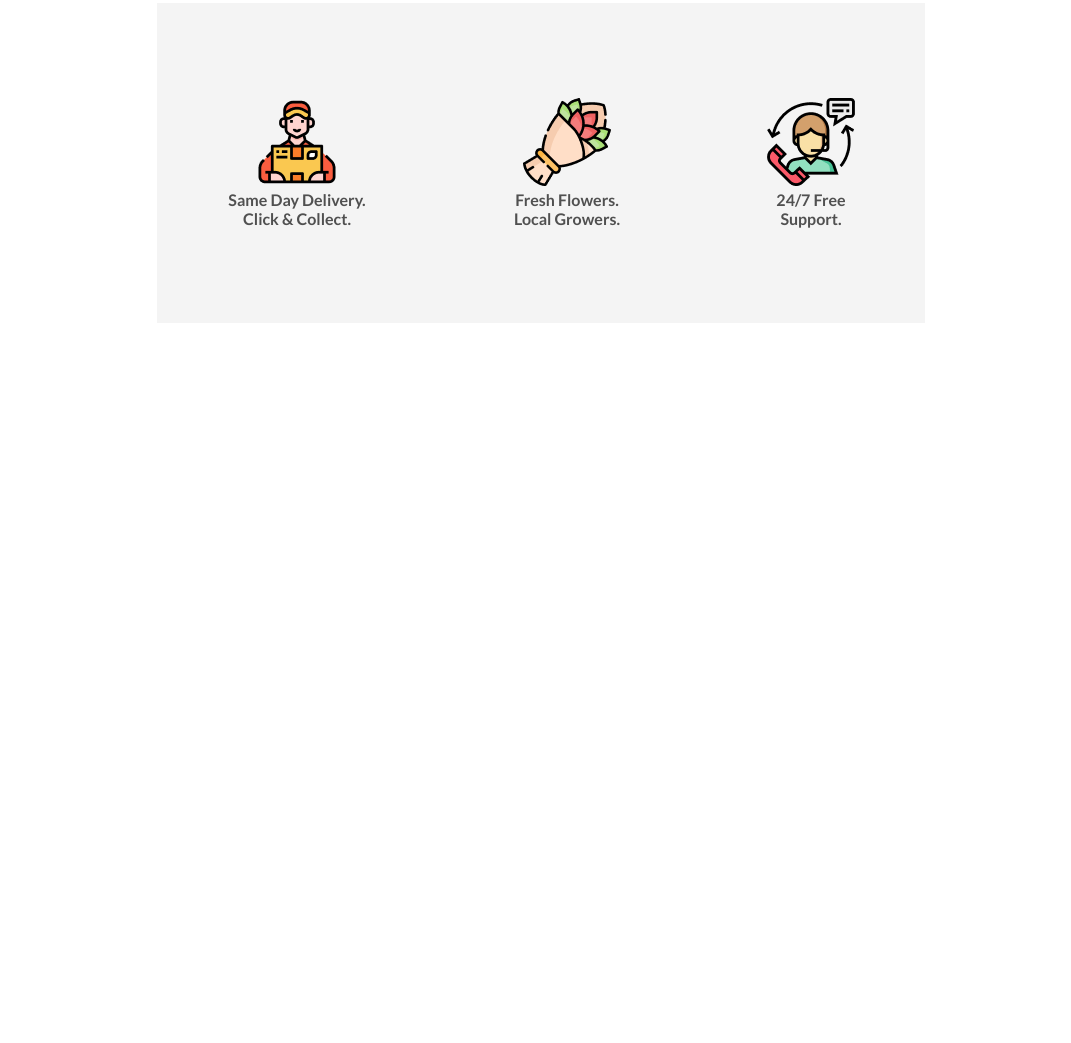
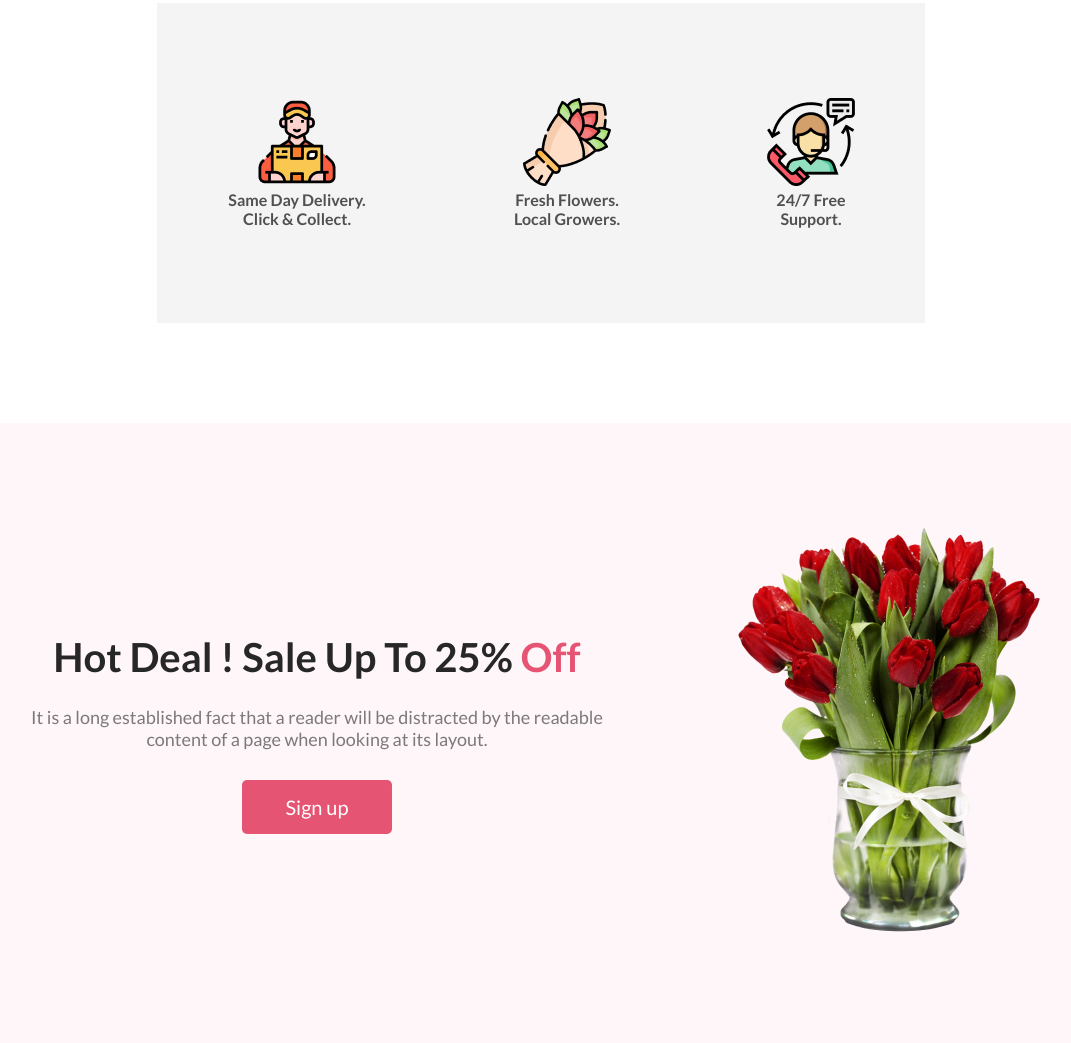
Before and after one commit to mdnurnabihsn/flower-shop, a plain HTML site: page index.html in a window 1280 px wide. Shown: the part 1652-2695 px from the top of the page, without its empty margins (99-1170 px from the left). Before the commit the page ends 2075 px from the top, so only its background shows below. Drawn offline with Linux system fonts and the light colour scheme.

Commit message:
discount section added

```diff
--- a/index.html
+++ b/index.html
@@ -59,6 +59,15 @@
         </div>
     </div>
 
+    <!-- discount section strart -->
+    <div class="dis-section">
+        <div class="dis-sec-info">
+            <h1>Hot Deal ! Sale Up To 25% <span>Off</span></h1>
+            <p>It is a long established fact that a reader will be distracted by the readable<br> content of a page when looking at its layout.</p>
+            <button class="primary-btn">Sign up</button>
+        </div>
+        <div class="dis-sec-img"><img src="./img/pngwing 8.png" alt=""></div>
+    </div>
 
 </body>
 </html>
--- a/style/style.css
+++ b/style/style.css
@@ -131,3 +131,37 @@
     font-family: Lato;
     font-size: 16px;
 }
+
+/* discount section start */
+
+.dis-section{
+    display: flex;
+    justify-content: space-evenly;
+    align-items: center;
+    height: 620px;
+    width: 100%;
+    background-color: #FEF6F8;
+}
+.dis-sec-info{
+    display: flex;
+    justify-content: center;
+    align-items: center;
+    flex-direction: column;
+}
+.dis-sec-info h1{
+    text-align: center;
+    color: #272727;
+    font-family: Lato;
+    font-size: 40px;
+    margin-bottom: 25px;
+}
+.dis-sec-info span{
+    color: #E55473;
+}
+.dis-sec-info p{
+    color: rgba(39, 39, 39, 0.60);
+    text-align: center;
+    font-family: Lato;
+    font-size: 18px;
+    margin-bottom: 30px;
+}
```
